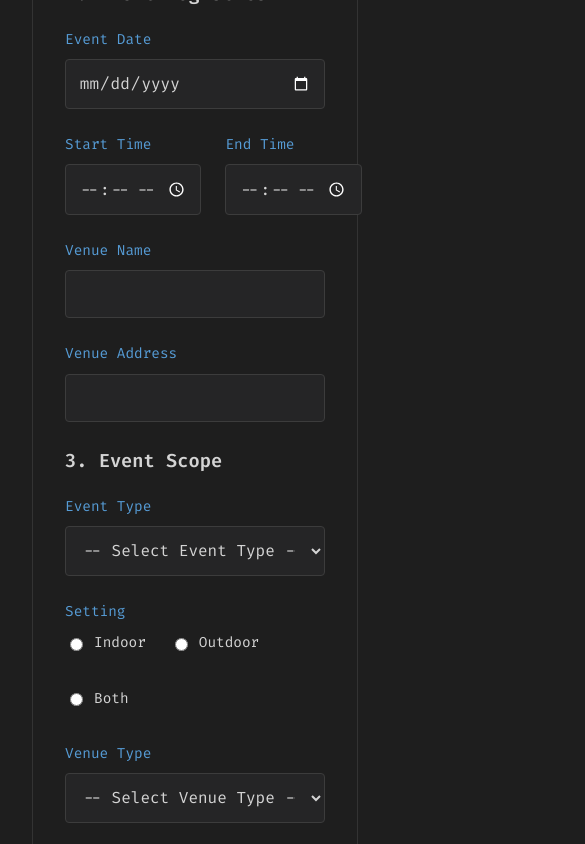
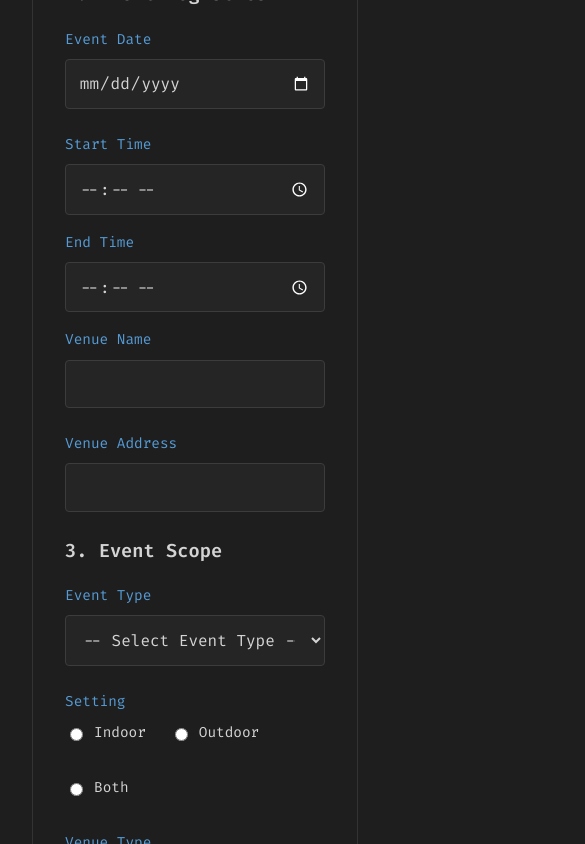
Before and after one commit to dj-algorhythm-rva/dj-algorhythm-rva.github.io, a React (Vite) app: page /#/inquiry in a window 390 px wide. Shown: the part 1180-2024 px from the top of the page, 585 px wide, since content can reach past the window. Built offline with nearby package versions, Linux system fonts and the light colour scheme.

Commit message:
Add media query to fix mobile display of budget input

```diff
--- a/src/App.css
+++ b/src/App.css
@@ -280,3 +280,17 @@ input[type="time"]::-webkit-calendar-picker-indicator {
     gap: 1rem;
   }
 }
+
+/* --- Mobile Responsiveness for Form --- */
+@media (max-width: 768px) {
+  .form-row {
+    flex-direction: column;
+    gap: 0;
+  }
+
+  /* Ensure the inputs inside the row take full width */
+  .form-row .form-group {
+    width: 100%;
+    margin-bottom: 1rem;
+  }
+}
```
